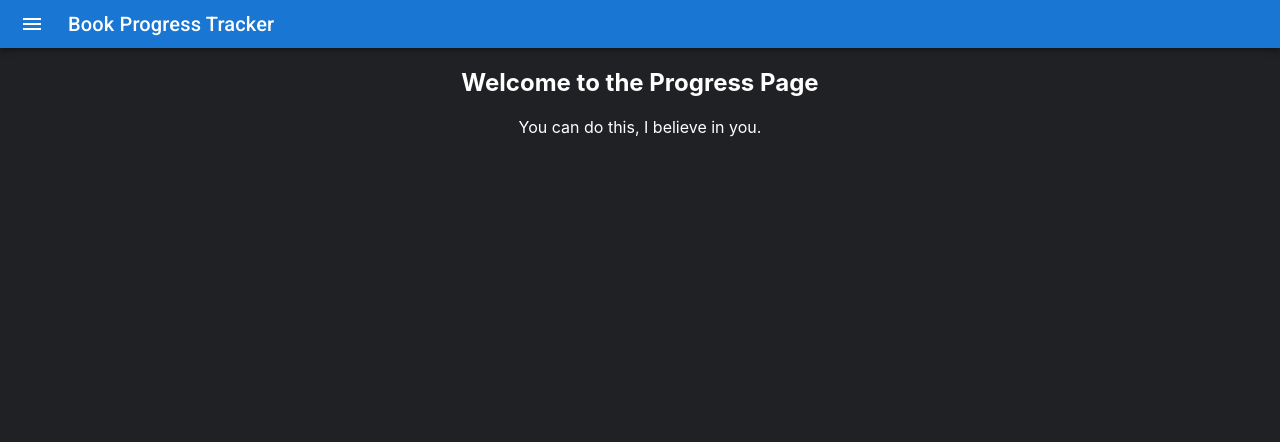
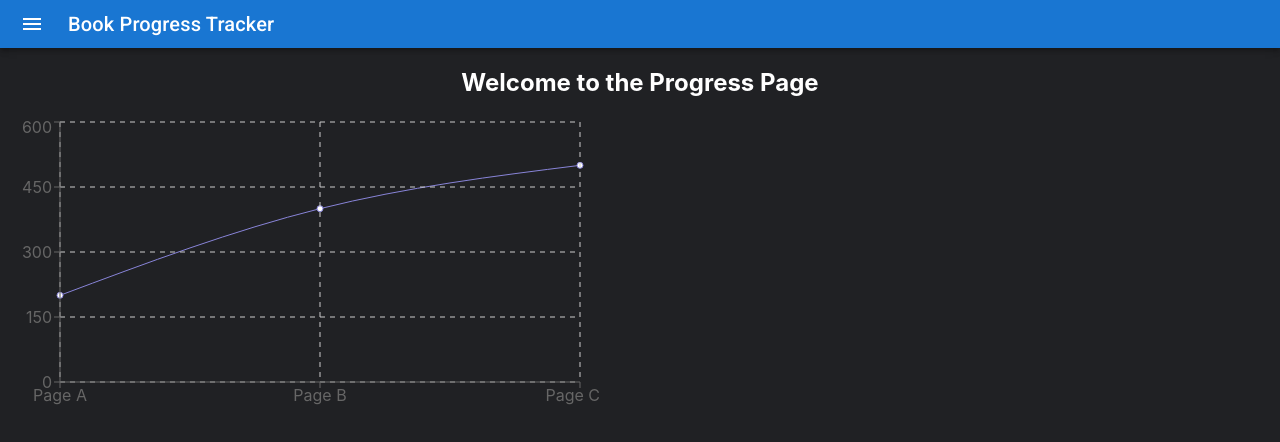
Before and after one commit to andrewvpham/book-progress-tracker, a React (Create React App) app: page /progress in a window 1280 px wide. Shown: the top 442 px of the page. Built offline with nearby package versions, Linux system fonts and the light colour scheme.

Commit message:
Installed recharts dependency
Using recharts dependency on Progress page

```diff
--- a/package.json
+++ b/package.json
@@ -17,6 +17,7 @@
     "react-dom": "^18.1.0",
     "react-router-dom": "^6.3.0",
     "react-scripts": "5.0.1",
+    "recharts": "^2.1.9",
     "web-vitals": "^2.1.4"
   },
   "scripts": {
--- a/src/Progress.js
+++ b/src/Progress.js
@@ -1,17 +1,11 @@
-import ReactDOM from 'react-dom';
-import Paper from '@mui/material/Paper';
-import {
-  ArgumentAxis,
-  ValueAxis,
-  Chart,
-  LineSeries,
-} from '@devexpress/dx-react-chart-material-ui';
+import React, { PureComponent } from 'react';
+import { LineChart, Line, XAxis, YAxis, CartesianGrid, Tooltip, Legend, ResponsiveContainer } from 'recharts';
 
-const data = [
-    { argument: 1, value: 10 },
-    { argument: 2, value: 20 },
-    { argument: 3, value: 30 },
-  ];
+
+const data = [{name: 'Page A', uv: 200, pv: 2400, amt: 2400},
+              {name: 'Page B', uv: 400, pv: 2400, amt: 2400},
+              {name: 'Page C', uv: 500, pv: 2400, amt: 2400},
+            ];
 
   //this will display data visualization of your book progress which you can filter by  genre, year, etc
 function Progress() {
@@ -19,7 +13,12 @@
     return (
         <main style={{ color: "white"}}>
           <h2>Welcome to the Progress Page</h2>
-          <p>You can do this, I believe in you.</p>
+            <LineChart width={600} height={300} data={data} margin={{ top: 5, right: 20, bottom: 5, left: 0 }}>
+                <Line type="monotone" dataKey="uv" stroke="#8884d8" />
+                <CartesianGrid stroke="#ccc" strokeDasharray="5 5" />
+                <XAxis dataKey="name" />
+                <YAxis />
+            </LineChart>
         </main>
 
     );
```
Also changed, not shown: src/App.js (+1 -8 lines), 1 other file (tests, documents, lock files or other folders).
